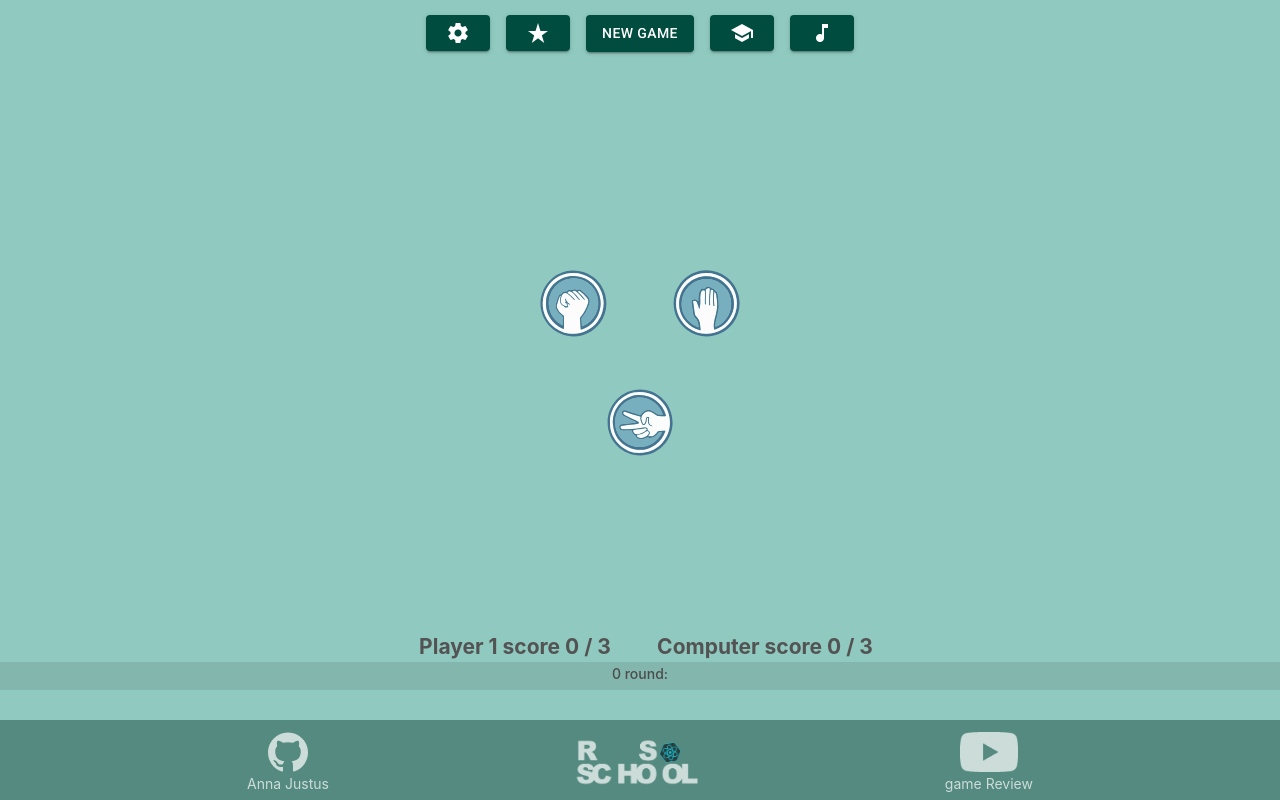
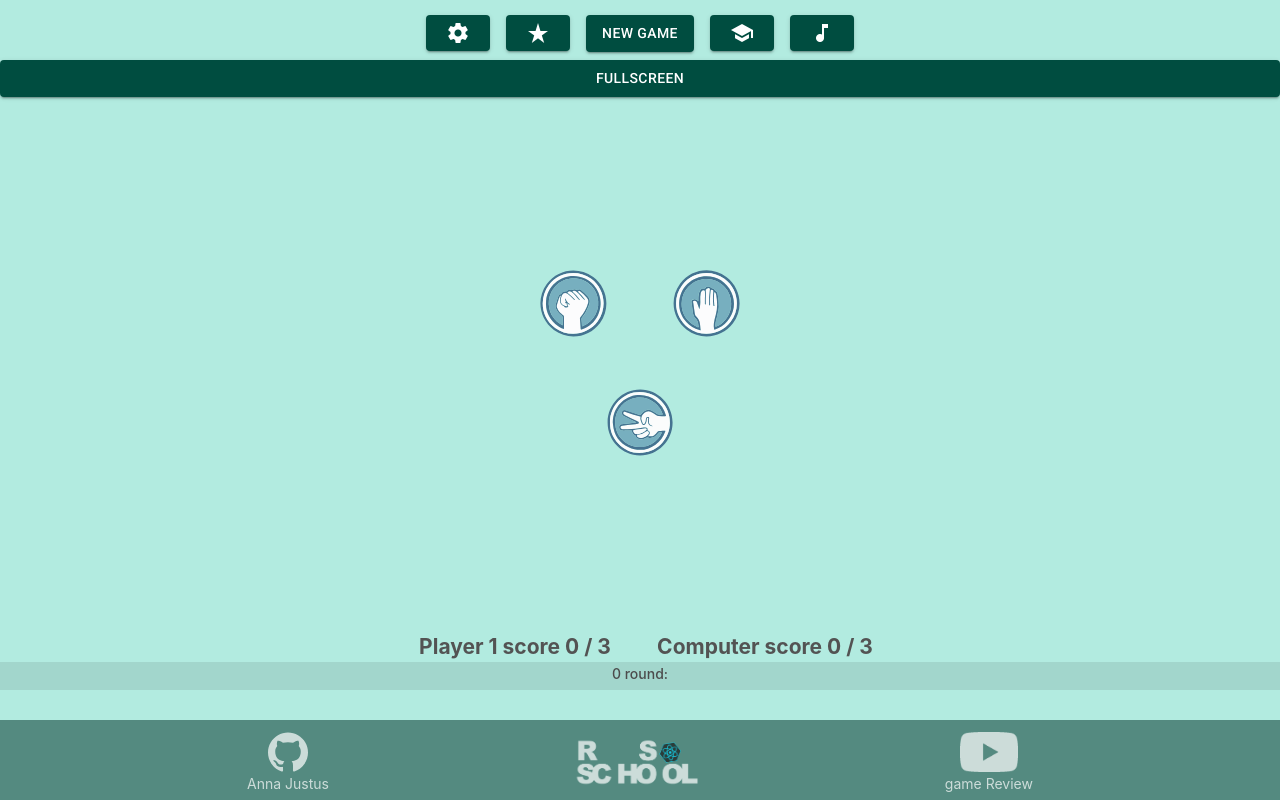
Before and after one commit to Iogsotot/react-game, a React (Create React App) app: page / in a window 1280 px wide. Built offline with nearby package versions, Linux system fonts and the light colour scheme.

Commit message:
feat: add fullScreen & add modals for end game

```diff
--- a/src/App.scss
+++ b/src/App.scss
@@ -14,5 +14,27 @@
 
     margin: auto;
     text-align: center;
+
+    background-color: #b2ebe0;
+  }
+
+  // fullscreen
+  .maximizable-content {
+    height: 100%;
+  }
+
+  .btn--fullScreen {
+    position: absolute;
+    top: 6rem;
+    right: 0;
+    left: 0;
+    margin: auto;
+
+    // margin: 0.8rem;
+    font-size: 1.4rem;
+    background-color: #004d40;
+    &:hover {
+      background-color: #009688;
+    }
   }
 }
--- a/src/App.tsx
+++ b/src/App.tsx
@@ -13,6 +13,8 @@ import Help from './components/Modals/Help';
 import Score from './components/Modals/Score';
 import Sounds from './components/Modals/Sounds';
 
+import useFullscreenStatus from './components/utils/useFullscreenStatus';
+
 function App() {
   const [count, setCount] = useState(0);
   const [result, setResult] = useState('');
@@ -20,6 +22,22 @@ function App() {
   // hello reviewer. Here I am asking React to re-render my component again.
   const [gameId, setGameId] = useState(1);
   const resetGame = () => setGameId((gameId) => gameId + 1);
+
+  const maximizableElement = React.useRef(null);
+  let isFullscreen, setIsFullscreen: boolean;
+  let errorMessage;
+
+  try {
+    //@ts-ignore
+    [isFullscreen, setIsFullscreen] = useFullscreenStatus(maximizableElement);
+  } catch (e) {
+    errorMessage = 'Fullscreen not supported';
+    isFullscreen = false;
+    //@ts-ignore
+    setIsFullscreen = undefined;
+  }
+
+  const handleExitFullscreen = () => document.exitFullscreen();
 
   return (
     <div className='App'>
@@ -32,7 +50,33 @@ function App() {
         <Help />
         <Sounds />
       </header>
-      <Game count={count} result={result} key={gameId} />
+      <div
+        ref={maximizableElement}
+        className={`maximizable-container ${isFullscreen ? 'fullscreen' : 'default'}`}
+        // style={{ backgroundColor: isFullscreen ? backgroundColor : null }}
+      >
+        <div className='maximizable-content'>
+          <Game count={count} result={result} key={gameId} />
+        </div>
+        <div className='maximizable-actions'>
+          {errorMessage ? (
+            <button onClick={() => alert('Fullscreen is unsupported by this browser, please try another browser.')}>
+              {errorMessage}
+            </button>
+          ) : isFullscreen ? (
+            <Button className='btn--fullScreen btn' variant='contained' color='primary' onClick={handleExitFullscreen}>
+              Exit Fullscreen
+            </Button>
+          ) : (
+            //@ts-ignore
+            <Button onClick={setIsFullscreen} className='btn--fullScreen btn' variant='contained' color='primary'>
+              Fullscreen
+            </Button>
+          )}
+        </div>
+      </div>
+
+
       <footer className='App__footer'>
         <div className='wrapper'>
           <div className='copyright'>
--- a/src/components/Game/Game.tsx
+++ b/src/components/Game/Game.tsx
@@ -1,15 +1,24 @@
 import React, { useState, useEffect } from 'react';
 import './Game.scss';
-import { GameProps } from '../types'
+import { GameProps } from '../types';
 import { Weapons } from '../constants';
 
+import Button from '@material-ui/core/Button';
+import Dialog from '@material-ui/core/Dialog';
+import DialogActions from '@material-ui/core/DialogActions';
+import DialogContent from '@material-ui/core/DialogContent';
+import DialogContentText from '@material-ui/core/DialogContentText';
+import DialogTitle from '@material-ui/core/DialogTitle';
+import CloseIcon from '@material-ui/icons/Close';
 
-export default function Game({count = 0, result = ''}: GameProps) {
+export default function Game({ count = 0, result = '' }: GameProps) {
   const [roundCount, setRoundCount] = useState(count);
   const [playerOneResult, setPlayerOneResult] = useState(result);
   const [playerTwoResult, setPlayerTwoResult] = useState(result);
   const [playerOneScore, setPlayerOneScore] = useState(count);
   const [playerTwoScore, setPlayerTwoScore] = useState(count);
+  const [roundResult, setRoundResult] = useState("");
+  const [endGameMsg, setEndGameMsg] = useState("");
 
   let totalGames: number = 3;
   let playerOneName: string = 'Player 1';
@@ -30,23 +39,40 @@ export default function Game({count = 0, result = ''}: GameProps) {
     setPlayerTwoResult('');
   }
 
+  const [open, setOpen] = React.useState(false);
+
+  const handleClickOpen = () => {
+    setOpen(true);
+  };
+
+  const handleClose = () => {
+    setOpen(false);
+  };
+
   useEffect(() => {
     function stopGame() {
       console.log('конец игры');
+      setOpen(true);
       if (playerOneScore > playerTwoScore) {
-        alert('Победитель игры: ' + playerOneName);
+        setRoundResult('Congratulation!');
+        setEndGameMsg('Winner of the game ' + playerOneName);
+        // alert('Победитель игры: ' + playerOneName);
       }
       if (playerOneScore < playerTwoScore) {
-        alert('Компьютер победил тебя, ха-ха-ха!');
+        setRoundResult('Sorry =(');
+        setEndGameMsg('Winner of the game ' + playerTwoName);
+        // alert('Компьютер победил тебя, ха-ха-ха!');
       } else if (playerOneScore === playerTwoScore) {
-        alert('Сегодня нет победителей, но нет и побеждённых');
+        setRoundResult('Draw');
+        setEndGameMsg('There are no winners today, but no losers');
+        // alert('Сегодня нет победителей, но нет и побеждённых');
       }
       resetGame();
     }
     if (roundCount >= 3) {
       stopGame();
     }
-  }, [playerOneName, playerOneScore, playerTwoScore, roundCount]);
+  }, [playerOneName, playerOneScore, playerTwoName, playerTwoScore, roundCount]);
 
   function playerOneWin() {
     const currentRound = roundCount + 1;
@@ -111,13 +137,31 @@ export default function Game({count = 0, result = ''}: GameProps) {
 
   return (
     <main>
+      <Dialog
+        open={open}
+        onClose={handleClose}
+        aria-labelledby='alert-dialog-title'
+        aria-describedby='alert-dialog-description'
+      >
+        <Button onClick={handleClose} color='primary'>
+          <CloseIcon />
+        </Button>
+        <DialogTitle className='dialogTitle' id='alert-dialog-title'>
+          {roundResult}
+        </DialogTitle>
+        <DialogContent>
+          <DialogContentText className='dialogContent' id='alert-dialog-description'>
+            {endGameMsg}
+          </DialogContentText>
+        </DialogContent>
+      </Dialog>
+
       <div className='battlefield'>
         <div className='weapon rock' onClick={() => checkRound(Weapons.Rock)}></div>
         <div className='weapon scissors' onClick={() => checkRound(Weapons.Scissors)}></div>
         <div className='weapon paper' onClick={() => checkRound(Weapons.Paper)}></div>
         {/* <div className='centre'>*</div> */}
       </div>
-
       <div className='stats-string'>
         <h2 className='player1-result-header'>
           {playerOneName} {'score '}
@@ -129,7 +173,9 @@ export default function Game({count = 0, result = ''}: GameProps) {
         </h2>
 
         <div className='round-stats'>
-          <h3 className='round-header round'>{roundCount} round:<div className="strip"></div></h3>
+          <h3 className='round-header round'>
+            {roundCount} round:<div className='strip'></div>
+          </h3>
           <p className='player1-result-round'>{playerOneResult ? playerOneResult : ' '}</p>
           <p className='player2-result-round'>{playerTwoResult ? playerTwoResult : ' '}</p>
         </div>
--- /dev/null
+++ b/src/components/utils/useFullscreenStatus.jsx
@@ -0,0 +1,40 @@
+import React from 'react';
+
+export default function useFullscreenStatus(elRef) {
+  const [isFullscreen, setIsFullscreen] = React.useState(document[getBrowserFullscreenElementProp()] != null);
+
+  const setFullscreen = () => {
+    if (elRef.current == null) return;
+
+    elRef.current
+      .requestFullscreen()
+      .then(() => {
+        setIsFullscreen(document[getBrowserFullscreenElementProp()] != null);
+      })
+      .catch(() => {
+        setIsFullscreen(false);
+      });
+  };
+
+  React.useLayoutEffect(() => {
+    document.onfullscreenchange = () => setIsFullscreen(document[getBrowserFullscreenElementProp()] != null);
+
+    return () => (document.onfullscreenchange = undefined);
+  });
+
+  return [isFullscreen, setFullscreen];
+}
+
+function getBrowserFullscreenElementProp() {
+  if (typeof document.fullscreenElement !== 'undefined') {
+    return 'fullscreenElement';
+  } else if (typeof document.mozFullScreenElement !== 'undefined') {
+    return 'mozFullScreenElement';
+  } else if (typeof document.msFullscreenElement !== 'undefined') {
+    return 'msFullscreenElement';
+  } else if (typeof document.webkitFullscreenElement !== 'undefined') {
+    return 'webkitFullscreenElement';
+  } else {
+    throw new Error('fullscreenElement is not supported by this browser');
+  }
+}
--- a/src/index.scss
+++ b/src/index.scss
@@ -16,7 +16,7 @@ body {
   -moz-osx-font-smoothing: grayscale;
   font-size: 1.4rem;
 
-  background-color: #90c9bf;
+  background-color: #b2ebe0;
 }
 
 
@@ -24,7 +24,7 @@ body {
   height: 8rem;
   padding: 0.7rem;
   width: 100%;
-  background-color: #90c9bf;
+  background-color: #b2ebe0;
   text-align: center;
 }
 
```
